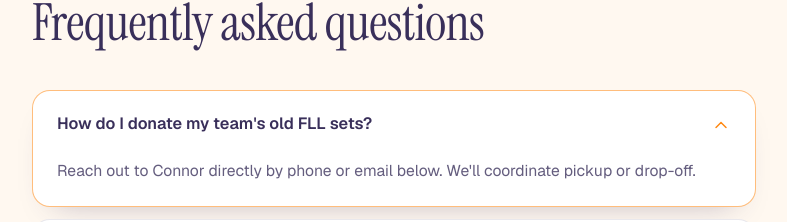
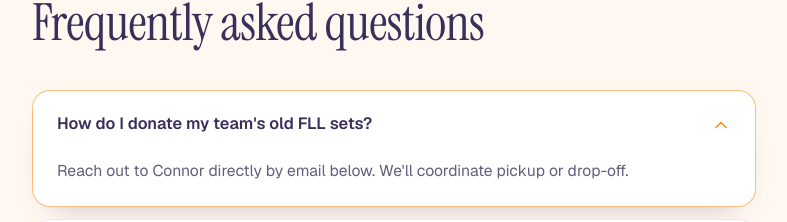
Before and after one commit to cookconnorp-art/cookconnorp-art.github.io, a plain HTML site: page index.html in a window 1280 px wide. Shown: the part 8318-8540 px from the top of the page, without its empty margins (246-1033 px from the left). Drawn offline with nearby package versions, Linux system fonts and the light colour scheme.

Commit message:
Update contact method for donating FLL sets

```diff
--- a/index.html
+++ b/index.html
@@ -1047,7 +1047,7 @@
     <div class="faq-list">
       <details class="faq-card" open>
         <summary>How do I donate my team's old FLL sets?<svg class="icon"><use href="#i-chevron"/></svg></summary>
-        <p>Reach out to Connor directly by phone or email below. We'll coordinate pickup or drop-off.</p>
+        <p>Reach out to Connor directly by email below. We'll coordinate pickup or drop-off.</p>
       </details>
       <details class="faq-card">
         <summary>When do scholarships start paying out?<svg class="icon"><use href="#i-chevron"/></svg></summary>
```
